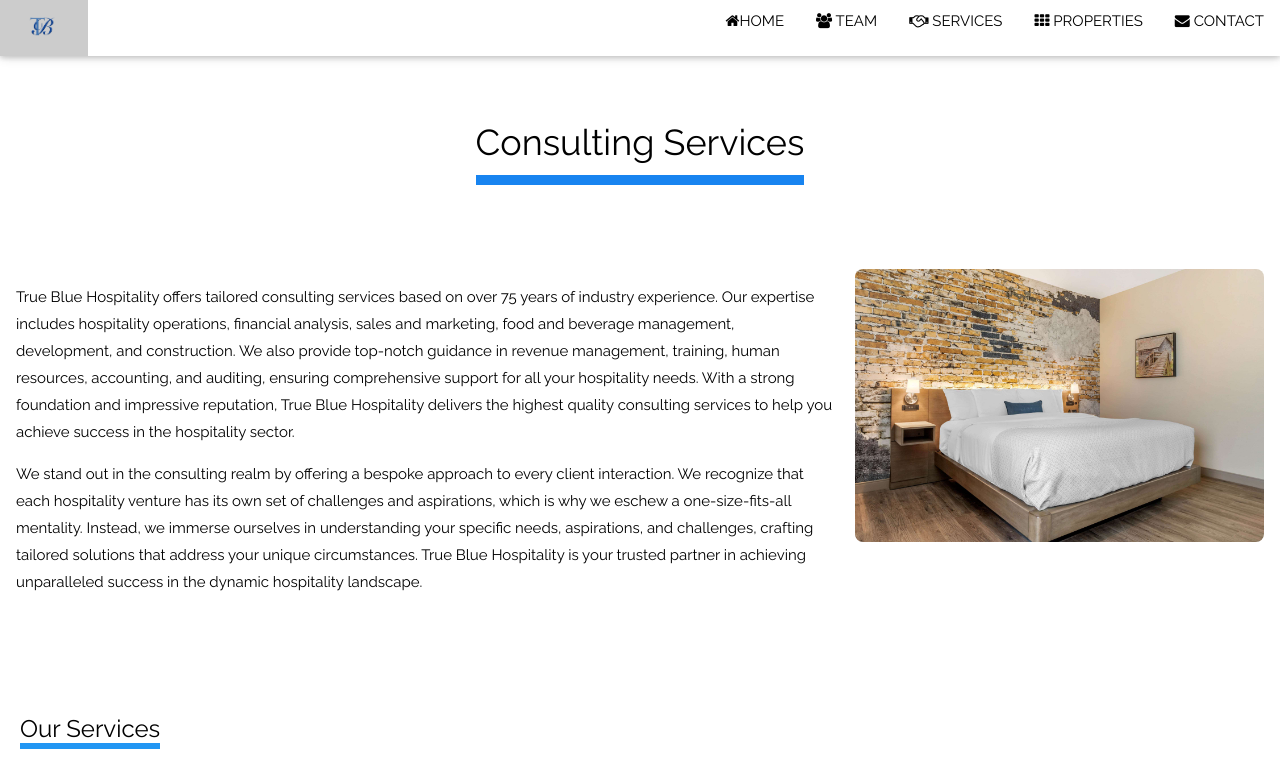
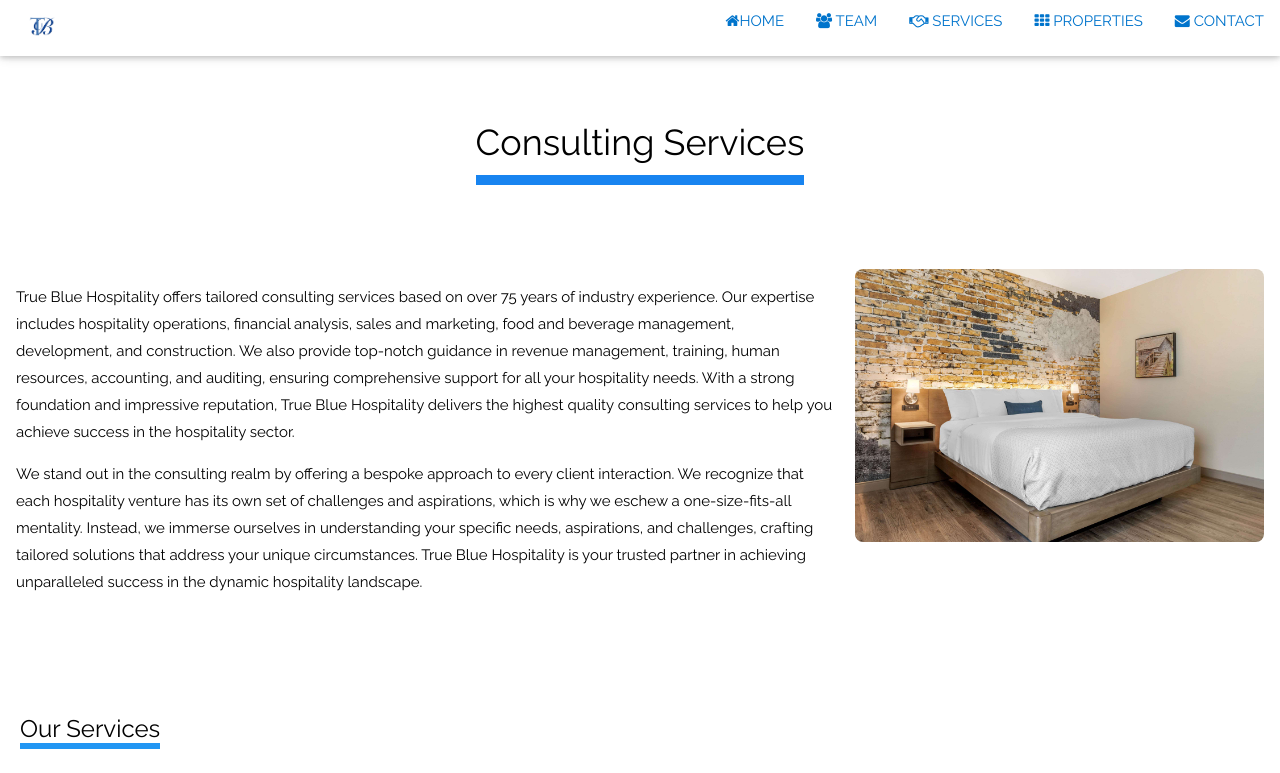
Before and after one commit to RG2341/TBHFINAL, a plain HTML site: page Consulting.html in a window 1280 px wide. Shown: the top 773 px of the page. Drawn offline with nearby package versions, Linux system fonts and the light colour scheme.

Commit message:
Update Consulting.html

```diff
--- a/Consulting.html
+++ b/Consulting.html
@@ -80,7 +80,14 @@
   background-color: rgb(24, 132, 240);
   z-index: -1; /* Ensure it stays behind the text */
 }
+  .w3-bar-item,
+.w3-bar-item:hover {
+    color: #0074cc !important; /* Change the color to blue */
+}
 
+.w3-button:hover {
+  background-color: transparent !important; /* Remove background color on hover */
+}
 </style>
 </head>
 <body>
```
